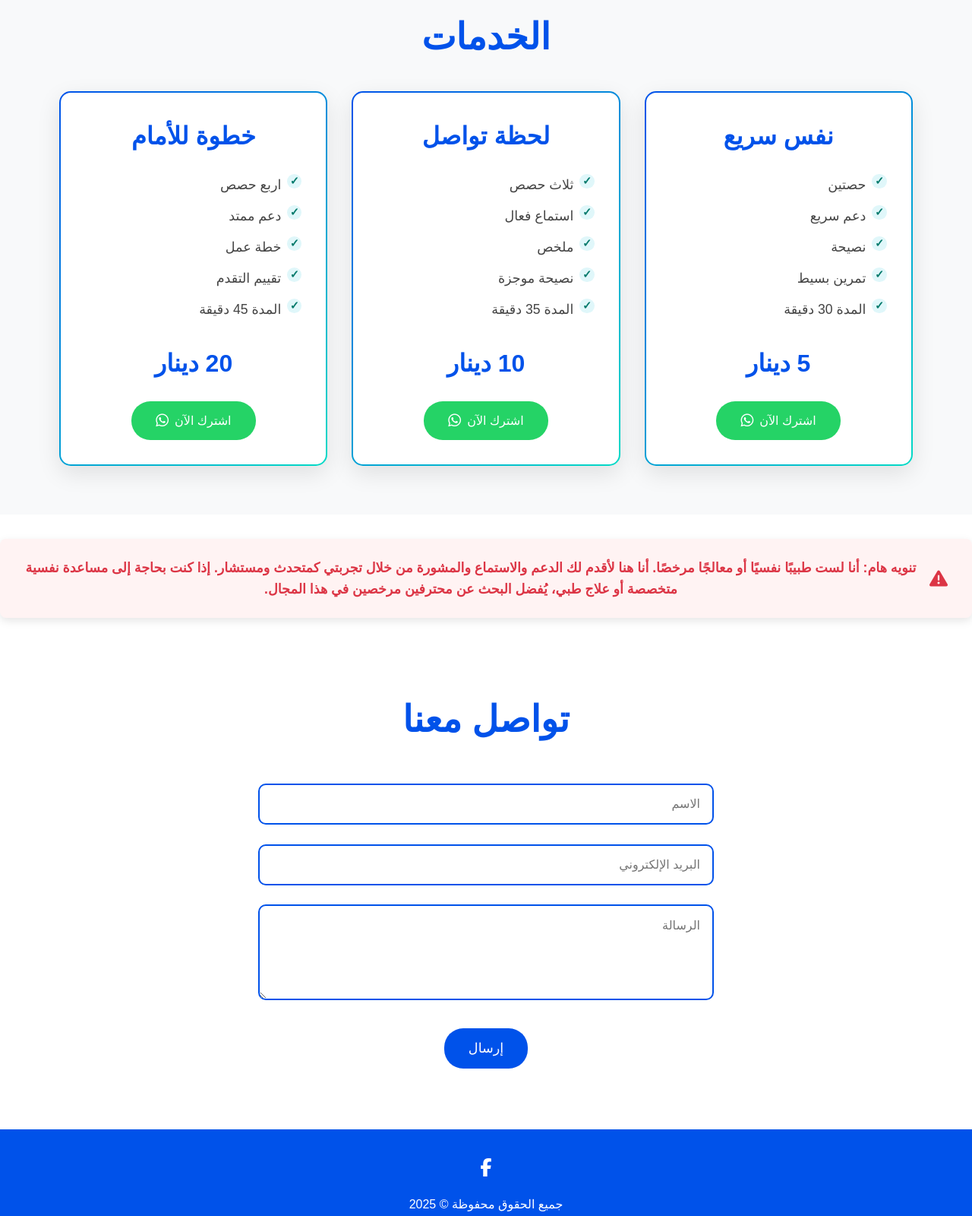
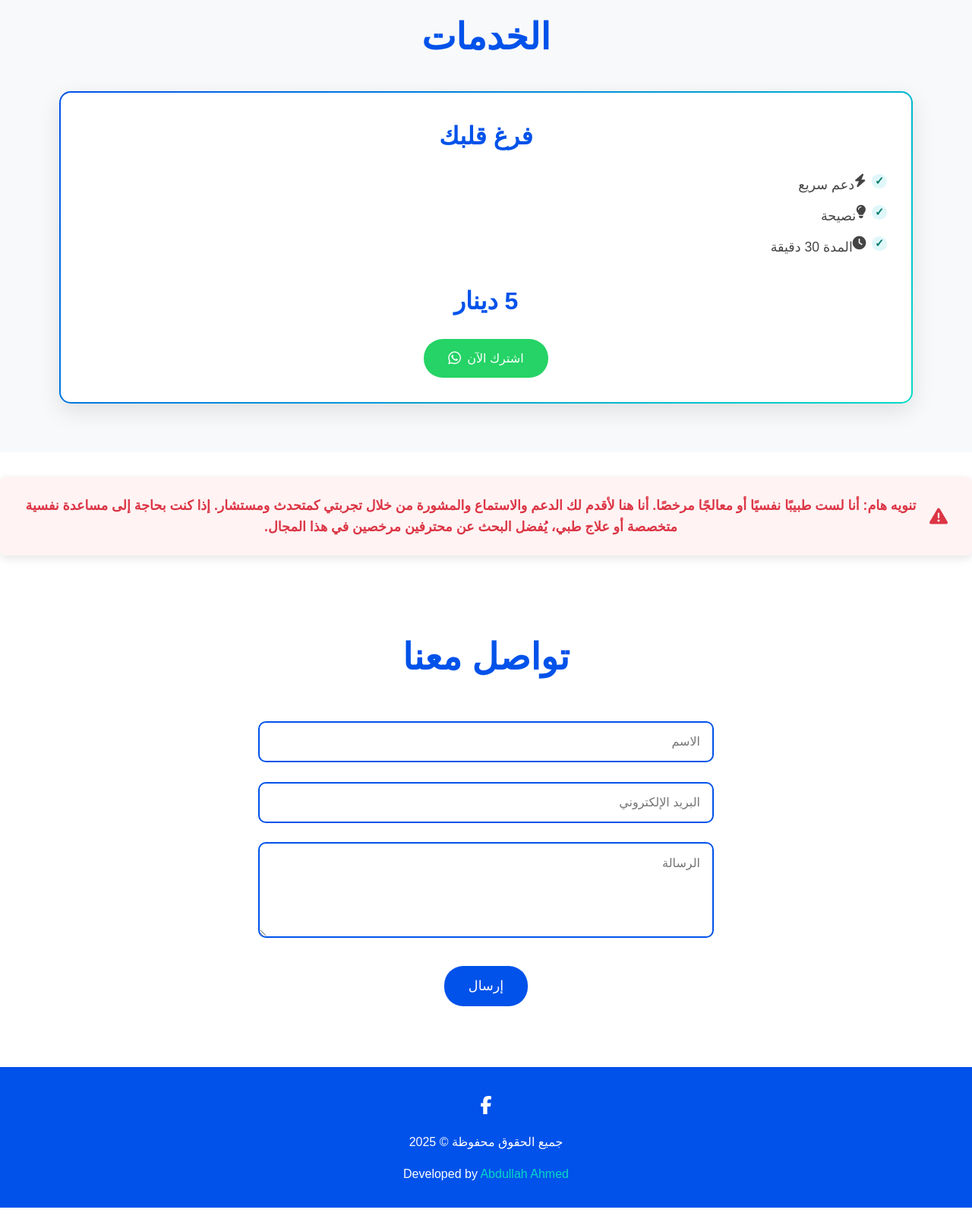
Before and after one commit to 3bdullah-dev/Nafsity, a plain HTML site: page index.html in a window 1280 px wide. Shown: the part 1200-2800 px from the top of the page at 76% size. Drawn offline with nearby package versions, Linux system fonts and the light colour scheme.

Commit message:
Update index.html

```diff
--- a/index.html
+++ b/index.html
@@ -4,9 +4,16 @@
     <meta charset="UTF-8" />
     <meta name="viewport" content="width=device-width, initial-scale=1.0" />
     <title>Nafsity</title>
-    <meta name="description" content="موقع لأختبار وتحسين الحالة النفسية وإعطاء نصائح لتحسين المزاج.">
+    <meta
+      name="description"
+      content="موقع لأختبار وتحسين الحالة النفسية وإعطاء نصائح لتحسين المزاج."
+    />
     <link rel="stylesheet" href="style.css" />
-    <link rel="icon" type="image/x-icon" href="https://github.com/3bdullah-dev/Nafsity/blob/main/mental-agility.png?raw=true" />
+    <link
+      rel="icon"
+      type="image/x-icon"
+      href="https://github.com/3bdullah-dev/Nafsity/blob/main/mental-agility.png?raw=true"
+    />
     <!-- Font Awesome CDN -->
     <link
       rel="stylesheet"
@@ -15,6 +22,8 @@
       crossorigin="anonymous"
       referrerpolicy="no-referrer"
     />
+    <!-- AOS CSS -->
+    <link href="https://unpkg.com/aos@2.3.1/dist/aos.css" rel="stylesheet" />
     <style></style>
   </head>
   <body>
@@ -35,7 +44,7 @@
     </nav>
 
     <!-- Hero Section -->
-    <section class="hero" id="home">
+    <section class="hero" id="home" data-aos="fade-up" data-aos-duration="1000">
       <h1>مرحبا بكم في نفسي - تقييم حالتك النفسية الآن</h1>
       <p>
         نحن هنا لمساعدتك في تقييم حالتك النفسية والحصول على الدعم الذي تحتاجه.
@@ -45,7 +54,7 @@
 
     <!-- Test Section -->
     <section class="test-section" id="test">
-      <div class="test-header">
+      <div class="test-header" data-aos="fade-up" data-aos-duration="1000">
         <h2 class="section-title">اختبار الحالة النفسية</h2>
         <button class="start-test-btn" id="startTestBtn">ابدأ الاختبار</button>
       </div>
@@ -87,17 +96,22 @@
     </div>
 
     <section class="services" id="services">
-      <h2 class="section-title">الخدمات</h2>
+      <h2 class="section-title" data-aos="fade-up" data-aos-duration="1000">
+        الخدمات
+      </h2>
       <div class="services-grid">
         <!-- الباقة الصغير -->
-        <div class="service-card">
-          <h3 class="package-title">نفس سريع</h3>
+        <div
+          class="service-card"
+          data-aos="fade-up"
+          data-aos-duration="1000"
+          data-aos-delay="200"
+        >
+          <h3 class="package-title">فرغ قلبك</h3>
           <ul class="features-list">
-            <li>حصتين</li>
-            <li>دعم سريع</li>
-            <li>نصيحة</li>
-            <li>تمرين بسيط</li>
-            <li>المدة 30 دقيقة</li>
+            <li><i class="fas fa-bolt"></i>دعم سريع</li>
+            <li><i class="fas fa-lightbulb"></i>نصيحة</li>
+            <li><i class="fas fa-clock"></i>المدة 30 دقيقة</li>
           </ul>
           <div class="price">5 دينار</div>
           <a
@@ -107,48 +121,10 @@
             اشترك الآن <i class="fab fa-whatsapp"></i>
           </a>
         </div>
-
-        <!-- الباقة التوفيق -->
-        <div class="service-card">
-          <h3 class="package-title">لحظة تواصل</h3>
-          <ul class="features-list">
-            <li>ثلاث حصص</li>
-            <li>استماع فعال</li>
-            <li>ملخص</li>
-            <li>نصيحة موجزة</li>
-            <li>المدة 35 دقيقة</li>
-          </ul>
-          <div class="price">10 دينار</div>
-          <a
-            href="https://wa.me/21627157647?text=مرحبًا، أريد الاشتراك في باقة لحظة تواصل"
-            class="subscribe-btn"
-          >
-            اشترك الآن <i class="fab fa-whatsapp"></i>
-          </a>
-        </div>
-
-        <!-- الباقة الكبير -->
-        <div class="service-card">
-          <h3 class="package-title">خطوة للأمام</h3>
-          <ul class="features-list">
-            <li>اربع حصص</li>
-            <li>دعم ممتد</li>
-            <li>خطة عمل</li>
-            <li>تقييم التقدم</li>
-            <li>المدة 45 دقيقة</li>
-          </ul>
-          <div class="price">20 دينار</div>
-          <a
-            href="https://wa.me/21627157647?text=مرحبًا، أريد الاشتراك في باقة خطوة للأمام"
-            class="subscribe-btn"
-          >
-            اشترك الآن <i class="fab fa-whatsapp"></i>
-          </a>
-        </div>
       </div>
     </section>
 
-        <div class="disclaimer">
+    <div class="disclaimer" data-aos="fade-up" data-aos-duration="1000">
       <i class="fas fa-exclamation-triangle"></i>
       <p>
         تنويه هام: أنا لست طبيبًا نفسيًا أو معالجًا مرخصًا. أنا هنا لأقدم لك
@@ -160,20 +136,43 @@
 
     <!-- Contact Section -->
     <section class="contact" id="contact">
-      <h2 class="section-title">تواصل معنا</h2>
-      <form   action="https://formspree.io/f/xeoaqgve"
-      method="POST" class="contact-form">
+      <h2 class="section-title" data-aos="fade-up" data-aos-duration="1000">
+        تواصل معنا
+      </h2>
+      <form
+        action="https://formspree.io/f/xeoaqgve"
+        method="POST"
+        class="contact-form"
+        data-aos="fade-up"
+        data-aos-duration="1000"
+        data-aos-delay="200"
+      >
         <input name="name" type="text" placeholder="الاسم" required />
-        <input name="email" type="email" placeholder="البريد الإلكتروني" required />
-        <textarea name="message" placeholder="الرسالة" rows="5" required></textarea>
+        <input
+          name="email"
+          type="email"
+          placeholder="البريد الإلكتروني"
+          required
+        />
+        <textarea
+          name="message"
+          placeholder="الرسالة"
+          rows="5"
+          required
+        ></textarea>
         <button type="submit">إرسال</button>
       </form>
     </section>
 
     <!-- Footer -->
-    <footer class="footer">
+    <footer class="footer" data-aos="fade-up" data-aos-duration="1000">
       <div class="social-icons">
-        <a href="https://www.facebook.com/profile.php?id=61574190331456" class="social-icon"><i class="fab fa-facebook-f"></i></a>
+        <a
+          href="https://www.facebook.com/profile.php?id=61574190331456"
+          class="social-icon"
+          rel="noopener"
+          ><i class="fab fa-facebook-f"></i
+        ></a>
       </div>
       <p>جميع الحقوق محفوظة © 2025</p>
       <div class="developer">
@@ -189,5 +188,37 @@
 
     <script src="questions.js"></script>
     <script src="main.js"></script>
+    <!-- AOS JS -->
+    <script src="https://unpkg.com/aos@2.3.1/dist/aos.js"></script>
+    <script>
+      // Initialize AOS
+      AOS.init({
+        once: true, // Animation will occur only once
+        offset: 100, // Offset (in px) from the original trigger point
+        duration: 1000, // Values from 0 to 3000, with step 50ms
+      });
+
+      function updateResult(score) {
+        const percentage = (score / 100) * 100;
+        const circleProgress = document.querySelector(".circle-progress");
+        const percentageElement = document.querySelector(".percentage");
+        let currentPercentage = 0;
+        const interval = setInterval(() => {
+          if (currentPercentage >= percentage) {
+            clearInterval(interval);
+          } else {
+            currentPercentage += 1;
+            percentageElement.textContent = currentPercentage + "%";
+            circleProgress.style.strokeDashoffset =
+              440 - (440 * currentPercentage) / 100;
+            if (currentPercentage < 50) {
+              circleProgress.style.stroke = "red";
+            } else {
+              circleProgress.style.stroke = "green";
+            }
+          }
+        }, 20);
+      }
+    </script>
   </body>
 </html>
```
